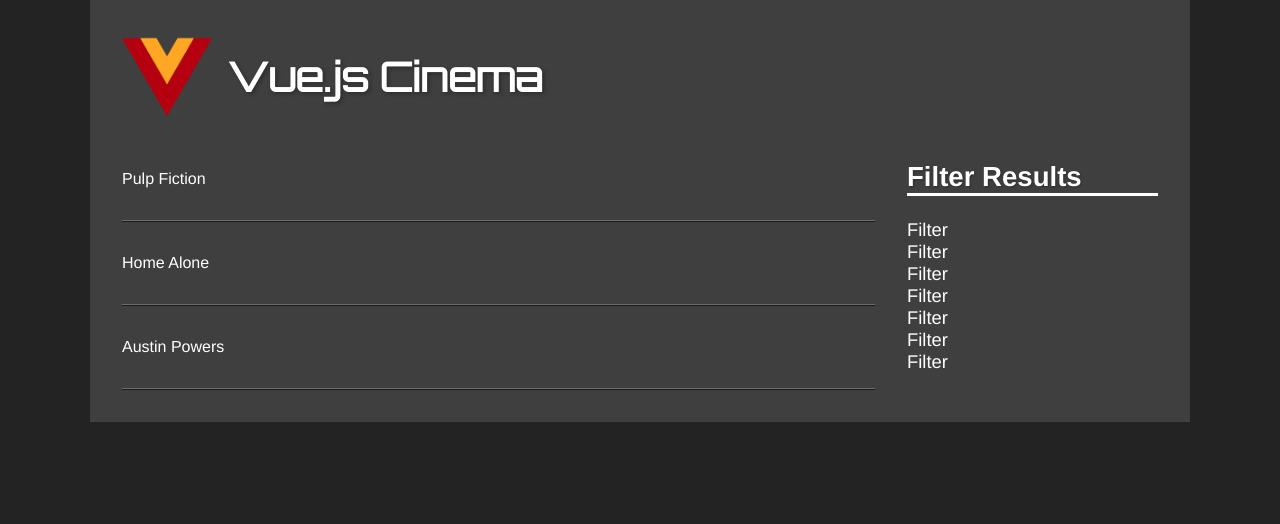
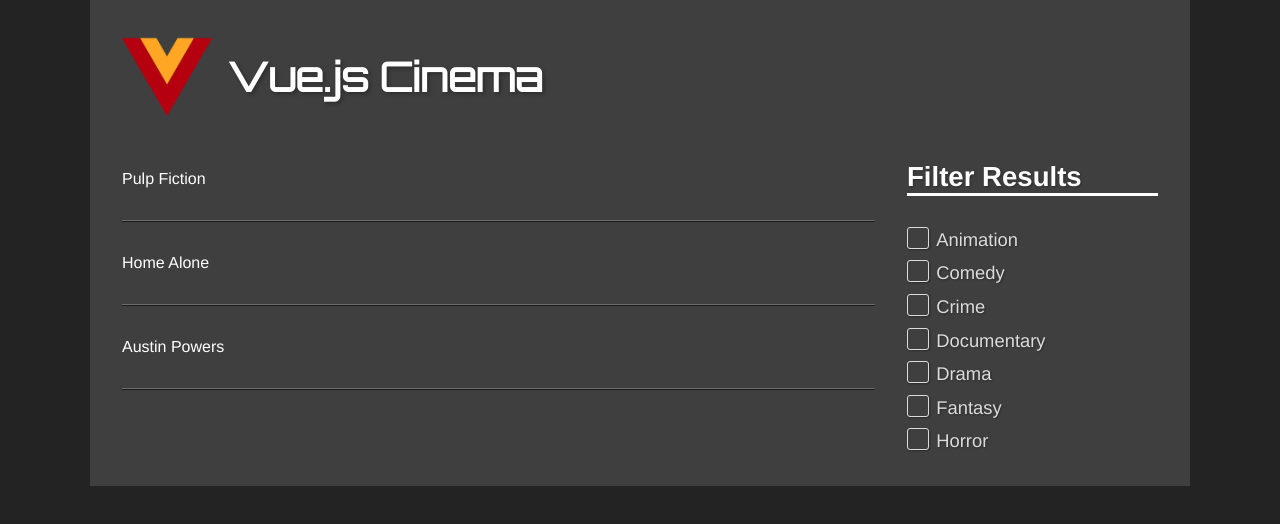
Before and after one commit to mariajcb/movie-times, a Vue app: page / in a window 1280 px wide. Shown: the top 524 px of the page. Built offline with nearby package versions, Linux system fonts and the light colour scheme.

Commit message:
add filter functionality

```diff
--- a/package.json
+++ b/package.json
@@ -33,7 +33,9 @@
       "plugin:vue/essential",
       "eslint:recommended"
     ],
-    "rules": {},
+    "rules": {
+      "no-console": "off"
+    },
     "parserOptions": {
       "parser": "babel-eslint"
     }
--- a/src/App.vue
+++ b/src/App.vue
@@ -6,8 +6,8 @@
     </div>
     <div id="overview">
       <div class="main">
-        <MovieList />
-        <MovieFilter />
+        <MovieList :genre="genre" :time="time"/>
+        <MovieFilter v-on:check-filter="checkFilter"/>
       </div>
     </div>
   </div>
@@ -23,9 +23,27 @@ import MovieFilter from '@/components/MovieFilter.vue'
 import MovieList from '@/components/MovieList.vue'
 
 export default {
+  data () {
+    return {
+      genre: [],
+      time: []
+    }
+  },
   components: {
     MovieFilter,
     MovieList
+  },
+  methods: {
+    checkFilter (category, title, checked) {
+      if (checked) {
+        this[category].push(title)
+      } else {
+        let index = this[category].indexOf(title)
+        if (index > -1 ) {
+          this[category].splice(index, 1)
+        }
+      }
+    }
   }
 }
 </script>
--- a/src/components/CheckFilter.vue
+++ b/src/components/CheckFilter.vue
@@ -1,9 +1,24 @@
 <template lang="html">
-  <div>Filter</div>
+  <div :class="{ 'check-filter': true, active: checked }">
+    <span class="checkbox"></span>
+    <span class="check-filter-title" @click="checkFilter">{{ title }}</span>
+  </div>
 </template>
 
 <script>
 export default {
+  props: ['title'],
+  data () {
+    return {
+      checked: false
+    }
+  },
+  methods: {
+    checkFilter () {
+      this.checked = !this.checked
+      this.$emit('check-filter', 'genre', this.title, this.checked)
+    }
+  }
 }
 </script>
 
--- a/src/components/MovieFilter.vue
+++ b/src/components/MovieFilter.vue
@@ -2,7 +2,7 @@
   <div id="movie-filter">
     <h2>Filter Results </h2>
     <div class="filter-group">
-      <check-filter v-for="genre in genres" :key="genre.key"></check-filter>
+      <check-filter v-for="genre in genres" :key="genre.key" :title="genre" v-on:check-filter="checkFilter"></check-filter>
     </div>
   </div>
 </template>
@@ -19,6 +19,11 @@ export default {
     return {
       genres
     }
+  },
+  methods: {
+    checkFilter (category, title, checked) {
+      this.$emit('check-filter', category, title, checked)
+    }
   }
 }
 </script>
--- a/src/components/MovieList.vue
+++ b/src/components/MovieList.vue
@@ -1,20 +1,37 @@
 <template lang="html">
   <div id="movie-list">
-    <div class="movie" v-for="movie in movies" :key="movie.title">
+    <div class="movie" v-for="movie in filteredMovies" :key="movie.title">
       {{ movie.title }}
     </div>
   </div>
 </template>
 
 <script>
+import genres from '@/util/genres.js'
+
 export default {
   data () {
     return {
       movies: [
-        { title: 'Pulp Fiction' },
-        { title: 'Home Alone' },
-        { title: 'Austin Powers' },
+        { title: 'Pulp Fiction', genre: genres.CRIME },
+        { title: 'Home Alone', genre: genres.COMEDY },
+        { title: 'Austin Powers', genre: genres.COMEDY },
       ]
+    }
+  },
+  props: ['genre', 'time'],
+  computed: {
+    filteredMovies () {
+      return this.movies.filter(this.moviePassesGenreFilter)
+    }
+  },
+  methods: {
+    moviePassesGenreFilter (movie) {
+      if (!this.genre.length) {
+        return true
+      } else {
+        return this.genre.find(genre => movie.genre === genre)
+      }
     }
   }
 }
```
